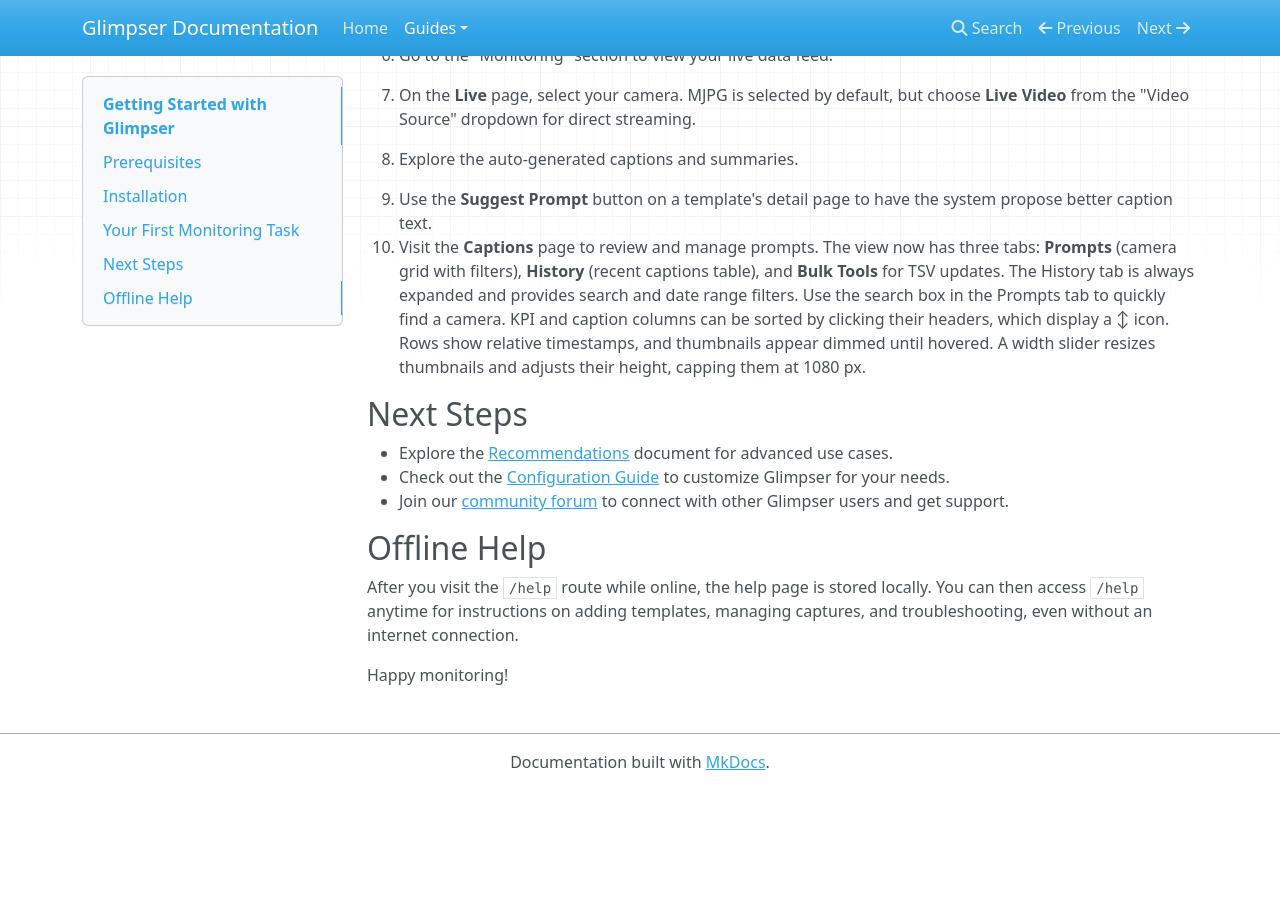
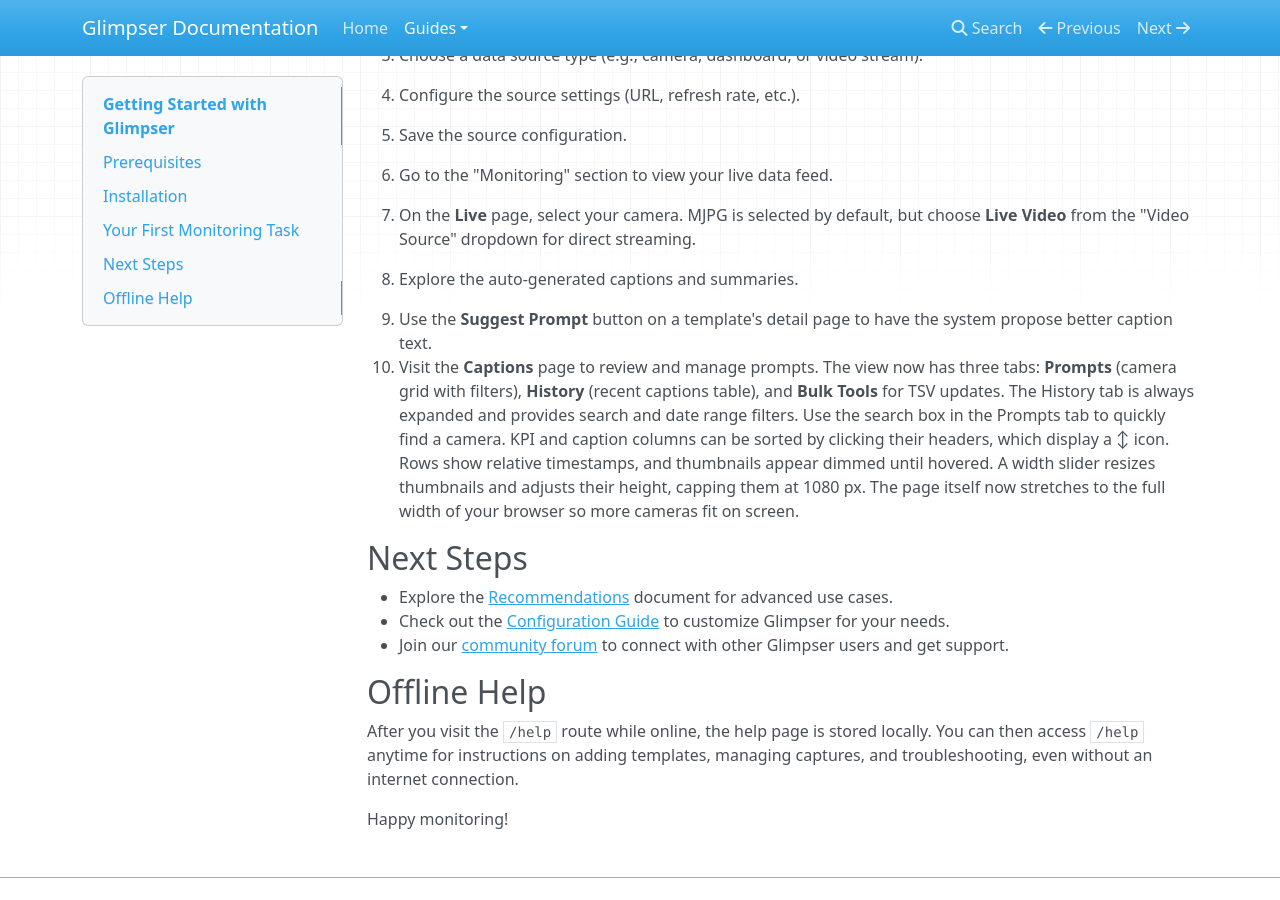
Before and after one commit to KristopherKubicki/glimpser, an MkDocs documentation site: the page built from docs/getting_started.md, in a window 1280 px wide and 900 px high, scrolled down 871 px. Built offline with MkDocs 1.6.1, drawn with Linux system fonts in a browser that asks for light colours; nearby versions of some CDN libraries; before the commit the page ends 1661 px from its top, so only the background shows below that.

Commit message:
docs: note full width captions layout

````diff
--- a/app/static/css/style.css
+++ b/app/static/css/style.css
@@ -1155,7 +1155,6 @@
   gap: 10px;
   align-items: center;
   width: 100%;
-  max-width: 1200px;
   margin-bottom: 2px;
 }
 
@@ -1281,9 +1280,10 @@
 
 /* Captions Page */
 .captions-page {
-  max-width: 1200px;
   margin: 0 auto;
   padding: 15px;
+  width: 100%;
+  max-width: none;
 }
 
 /* Use the same tile width as the front page */
--- a/docs/getting_started.md
+++ b/docs/getting_started.md
@@ -10,17 +10,20 @@
 ## Installation
 
 1. Clone the Glimpser repository:
+
    ```
    git clone https://github.com/KristopherKubicki/glimpser.git
    cd glimpser
    ```
 
 2. Install the required dependencies:
+
    ```
    pip install -r requirements.txt
    ```
 
 3. Run the application:
+
    ```
    python3 main.py
    ```
@@ -55,7 +58,7 @@
 
 8. Explore the auto-generated captions and summaries.
 9. Use the **Suggest Prompt** button on a template's detail page to have the system propose better caption text.
-10. Visit the **Captions** page to review and manage prompts. The view now has three tabs: **Prompts** (camera grid with filters), **History** (recent captions table), and **Bulk Tools** for TSV updates. The History tab is always expanded and provides search and date range filters. Use the search box in the Prompts tab to quickly find a camera. KPI and caption columns can be sorted by clicking their headers, which display a ↕ icon. Rows show relative timestamps, and thumbnails appear dimmed until hovered. A width slider resizes thumbnails and adjusts their height, capping them at 1080&nbsp;px.
+10. Visit the **Captions** page to review and manage prompts. The view now has three tabs: **Prompts** (camera grid with filters), **History** (recent captions table), and **Bulk Tools** for TSV updates. The History tab is always expanded and provides search and date range filters. Use the search box in the Prompts tab to quickly find a camera. KPI and caption columns can be sorted by clicking their headers, which display a ↕ icon. Rows show relative timestamps, and thumbnails appear dimmed until hovered. A width slider resizes thumbnails and adjusts their height, capping them at 1080&nbsp;px. The page itself now stretches to the full width of your browser so more cameras fit on screen.
 
 ## Next Steps
 
````
Lines whose indentation alone changed are shown as unchanged.
